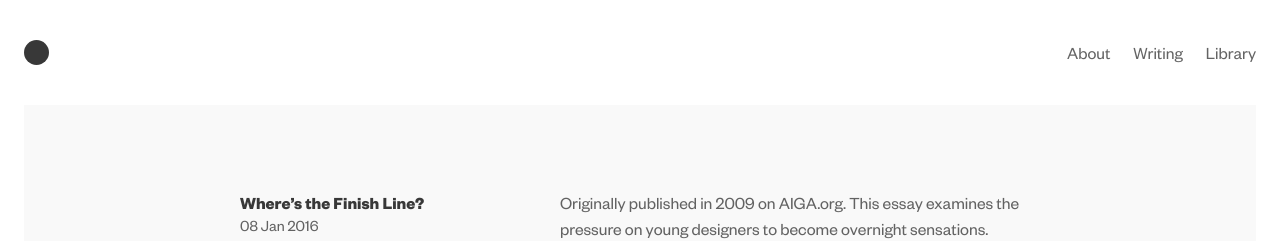
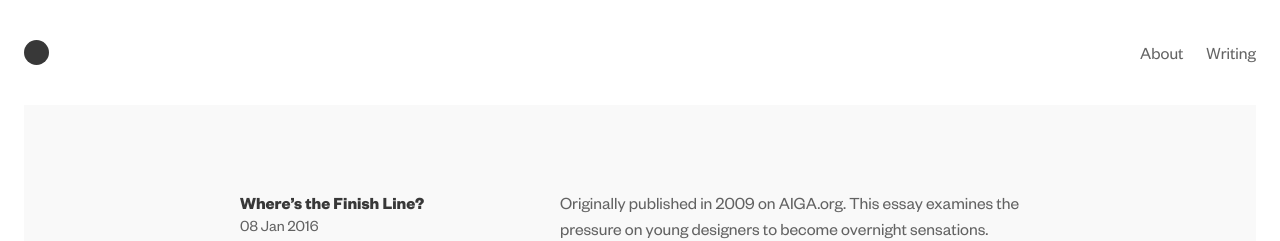
Before and after one commit to justinkropp/justinkropp.com, a Jekyll site: the page built from writing.html, in a window 1280 px wide. Shown: the top 241 px of the page. Built offline with Jekyll 4.4.1, drawn with Linux system fonts in a browser that asks for light colours.

Commit message:
Removed Library nav item.
Removed library nav item in order to address a bug.

```diff
--- a/_includes/masthead.html
+++ b/_includes/masthead.html
@@ -4,7 +4,7 @@
 		<ul>
 			<li><a href="/about.html">About</a></li>
 			<li><a href="/writing.html">Writing</a></li>
-			<li><a href="/library.html">Library</a></li>
+			<!-- <li><a href="/library.html">Library</a></li> -->
 		</ul>
 	</nav>
 </header>
--- a/index.html
+++ b/index.html
@@ -15,7 +15,7 @@ permalink: index.html
 		<ul>
 			<li><a href="/about.html">About</a></li>
 			<li><a href="/writing.html">Writing</a></li>
-			<li><a href="/library.html">Library</a></li>
+			<!-- <li><a href="/library.html">Library</a></li> -->
 		</ul>
 	</nav>
 
```
Also changed, not shown: 10 other files.
